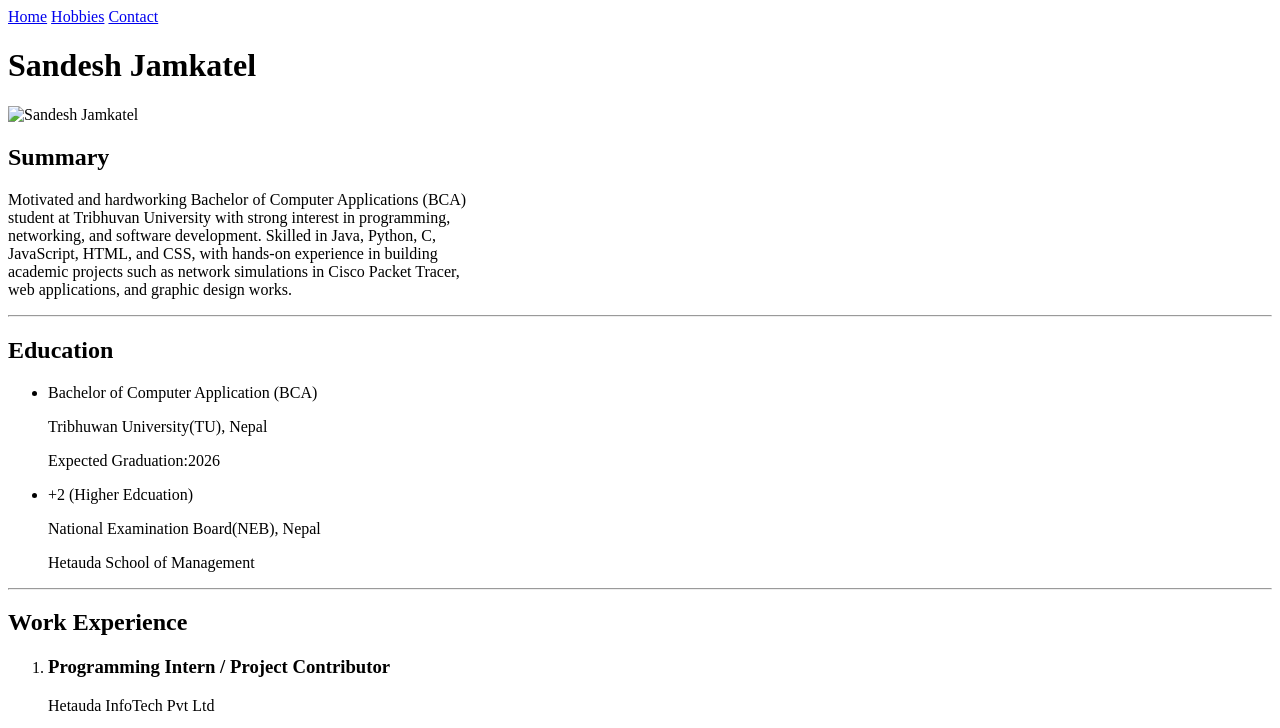
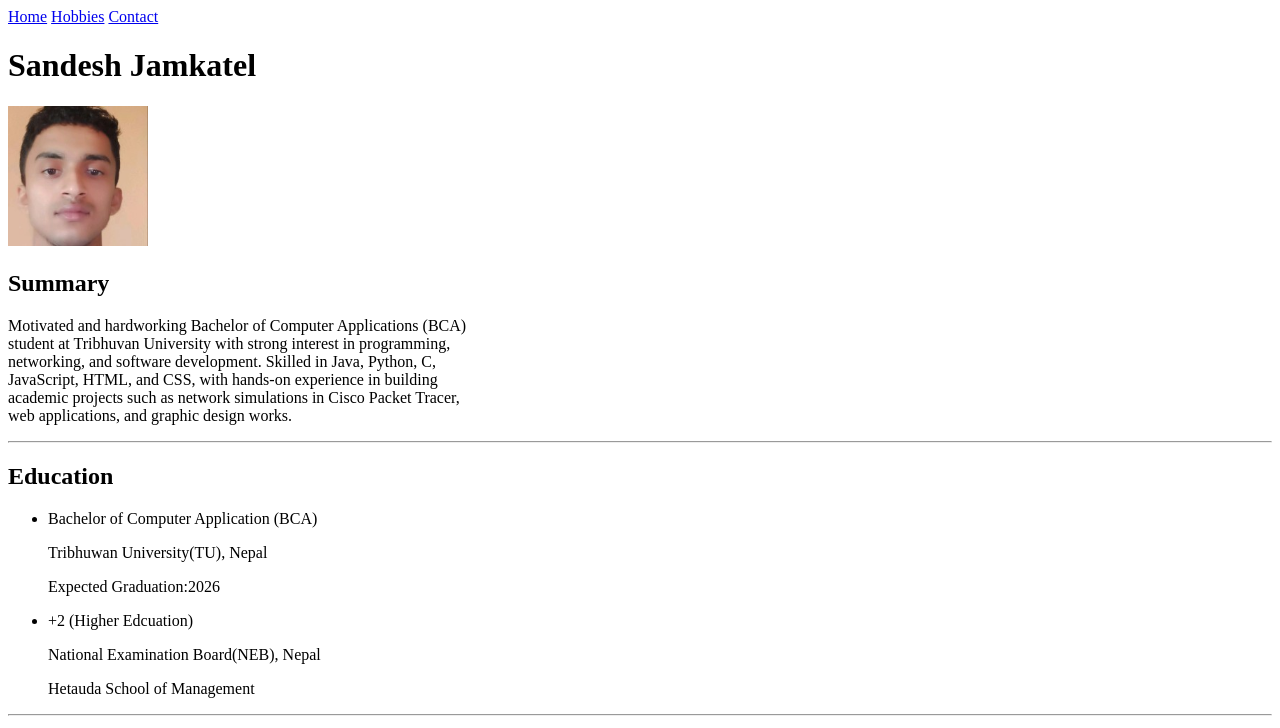
Before and after one commit to sandeshj77/CapStoneProject1, a plain HTML site: page index.html in a window 1280 px wide. Shown: the top 728 px of the page. Drawn offline with Linux system fonts and the light colour scheme.

Commit message:
Update index.html

```diff
--- a/index.html
+++ b/index.html
@@ -12,7 +12,7 @@
 
     <h1>Sandesh Jamkatel</h1>
     <img
-      src="../Capstone Projects\sandesh jamkatel.jpeg"
+      src="https://github.com/sandeshj77/CapStoneProject1/blob/main/sandesh%20jamkatel.jpeg?raw=true"
       height="140"
       alt="Sandesh Jamkatel"
     />
```
